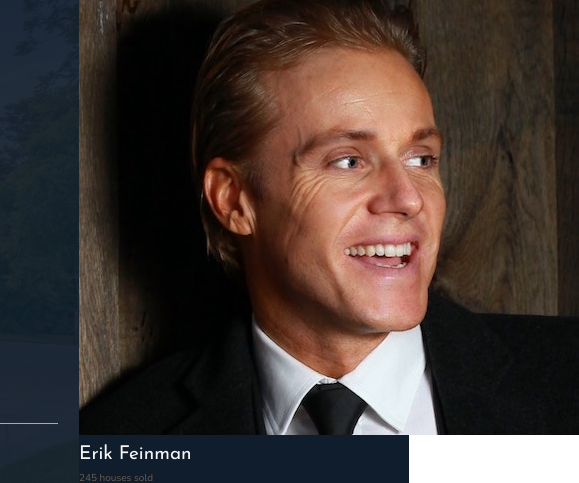
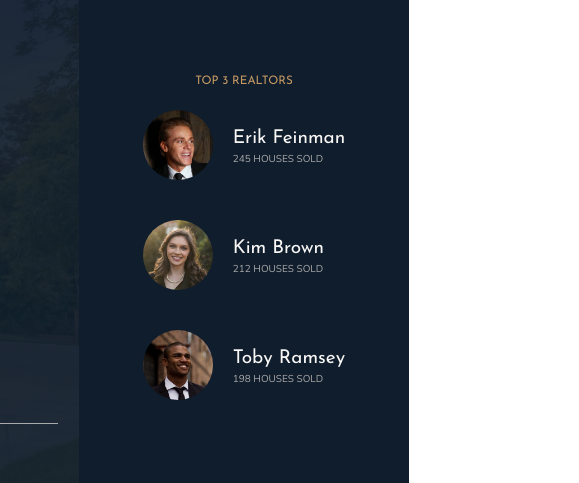
Before and after one commit to nicole-nam/nexter, a website: page starter/index.html in a window 1280 px wide. Shown: the part 84-567 px from the top of the page, 871-1450 px from the left, 579 px wide, since content can reach past the window. Drawn offline with nearby package versions, Linux system fonts and the light colour scheme.

Commit message:
add layout and styles to realtor section

```diff
--- a/starter/index.html
+++ b/starter/index.html
@@ -19,6 +19,7 @@
     <div class="sidebar">
       <button class="nav-btn"></button>
     </div>
+    <!-- HEADER  -->
     <header class="header">
       <img src="./img/logo.png" alt="Nexter logo" class="header__logo" />
       <h3 class="heading-3">Your own home:</h3>
@@ -32,6 +33,7 @@
         <img src="./img/logo-bi.png" alt="seen on logo 4" />
       </div>
     </header>
+    <!-- REALTOR  -->
     <div class="realtors">
       <h3 class="heading-3">Top 3 realtors</h3>
       <div class="realtors__list">
@@ -40,16 +42,12 @@
           <h4 class="heading-4 heading-4--light">Erik Feinman</h4>
           <p class="realtors__sold">245 houses sold</p>
         </div>
-      </div>
-      <div class="realtors__list">
-        <img src="./img/realtor-1.jpeg" alt="realtor 1" class="realtors__img" />
+        <img src="./img/realtor-2.jpeg" alt="realtor 2" class="realtors__img" />
         <div class="realtors__details">
           <h4 class="heading-4 heading-4--light">Kim Brown</h4>
           <p class="realtors__sold">212 houses sold</p>
         </div>
-      </div>
-      <div class="realtors__list">
-        <img src="./img/realtor-1.jpeg" alt="realtor 1" class="realtors__img" />
+        <img src="./img/realtor-3.jpeg" alt="realtor 3" class="realtors__img" />
         <div class="realtors__details">
           <h4 class="heading-4 heading-4--light">Toby Ramsey</h4>
           <p class="realtors__sold">198 houses sold</p>
--- a/starter/sass/_realtors.scss
+++ b/starter/sass/_realtors.scss
@@ -1,4 +1,31 @@
 .realtors {
   background-color: $color-secondary;
   grid-column: col-start 7 / full-end;
+
+  display: grid;
+  justify-content: center;
+  align-content: center;
+  justify-items: center;
+
+  row-gap: 2rem;
+
+  &__list {
+    display: grid;
+    grid-template-columns: min-content max-content;
+    column-gap: 2rem;
+    row-gap: 5vh;
+    align-items: center;
+  }
+
+  &__img {
+    width: 7rem;
+    border-radius: 50%;
+    display: block;
+  }
+
+  &__sold {
+    text-transform: uppercase;
+    color: $color-grey-light-2;
+    margin-top: -3px;
+  }
 }
```
Also changed, not shown: starter/sass/main.css, 1 other file.
